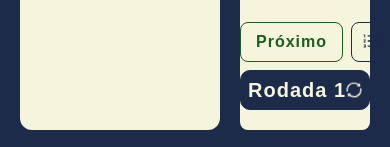
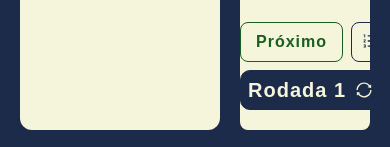
Before and after one commit to VitoIanhis/roll-it-down, a Next.js app: page /tracker in a window 390 px wide. Shown: the part 723-870 px from the top of the page. Built offline with nearby package versions, Linux system fonts and the light colour scheme.

Commit message:
style: Update color scheme in globals.css and EditableTable for improved visual consistency

```diff
--- a/src/app/globals.css
+++ b/src/app/globals.css
@@ -12,12 +12,12 @@
 }
 @keyframes roundResetPulse {
   0% {
-    box-shadow: 0 0 0 0 #1b5e20;
-    border-color: #1b5e20;
+    box-shadow: 0 0 0 0 #1c2b4a;
+    border-color: #1c2b4a;
   }
   50% {
-    box-shadow: 0 0 10px 4px #1b5e20;
-    border-color: #1b5e20;
+    box-shadow: 0 0 10px 4px #1c2b4a;
+    border-color: #1c2b4a;
   }
   100% {
     box-shadow: 0 0 0 0 #1c2b4a;
--- a/src/app/tracker/components/EditableTable.tsx
+++ b/src/app/tracker/components/EditableTable.tsx
@@ -481,14 +481,15 @@ const EditableTable: React.FC = () => {
             style={{
               marginBottom: 10,
               height: 40,
-              width: 135,
+              width: 150,
               display: "flex",
               alignItems: "center",
-              justifyContent: "space-between",
+              justifyContent: "center",
+              gap: 10,
               fontSize: 20,
               backgroundColor: "#1C2B4A",
               color: "#F5F5DC",
-              borderColor: resetAnim ? "#1B5E20" : "#1C2B4A",
+              borderColor: "#1C2B4A",
               transition: "box-shadow 0.3s, border-color 0.3s",
               boxShadow: resetAnim ? "0 0 10px 2px #1C2B4A" : "none",
               borderRadius: 10,
@@ -497,7 +498,7 @@ const EditableTable: React.FC = () => {
             Rodada {roundCount}
             <Tooltip title="Reiniciar rodadas">
               <SyncOutlined
-                spin
+                spin={resetAnim ? true : false}
                 style={{ fontSize: 16 }}
                 onClick={() => {
                   setRoundCount(1);
```
